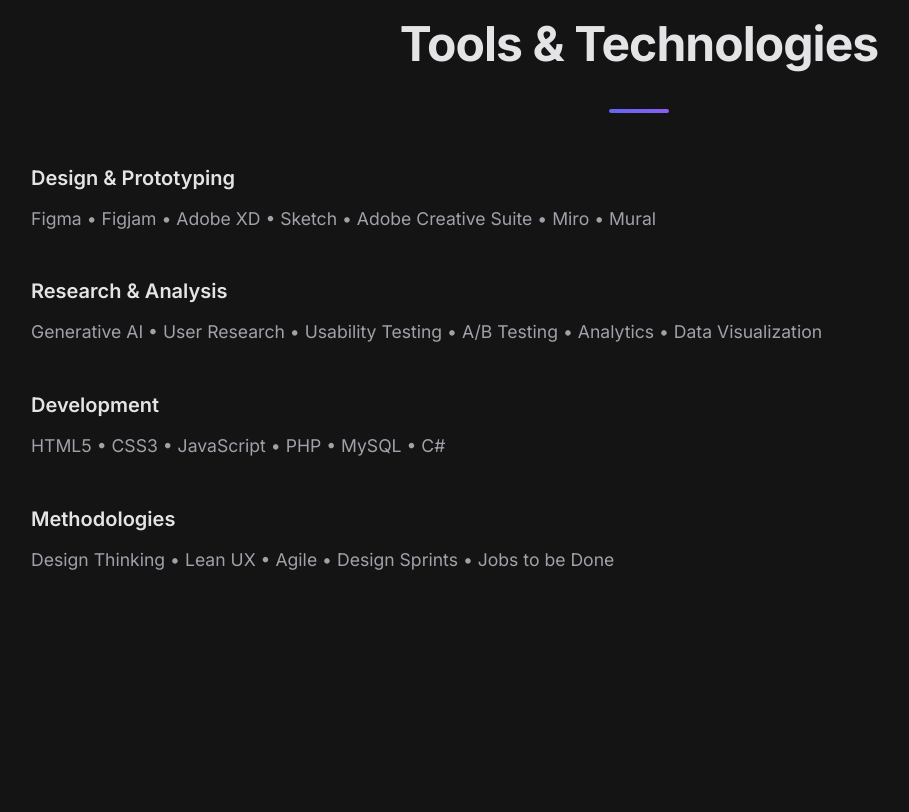
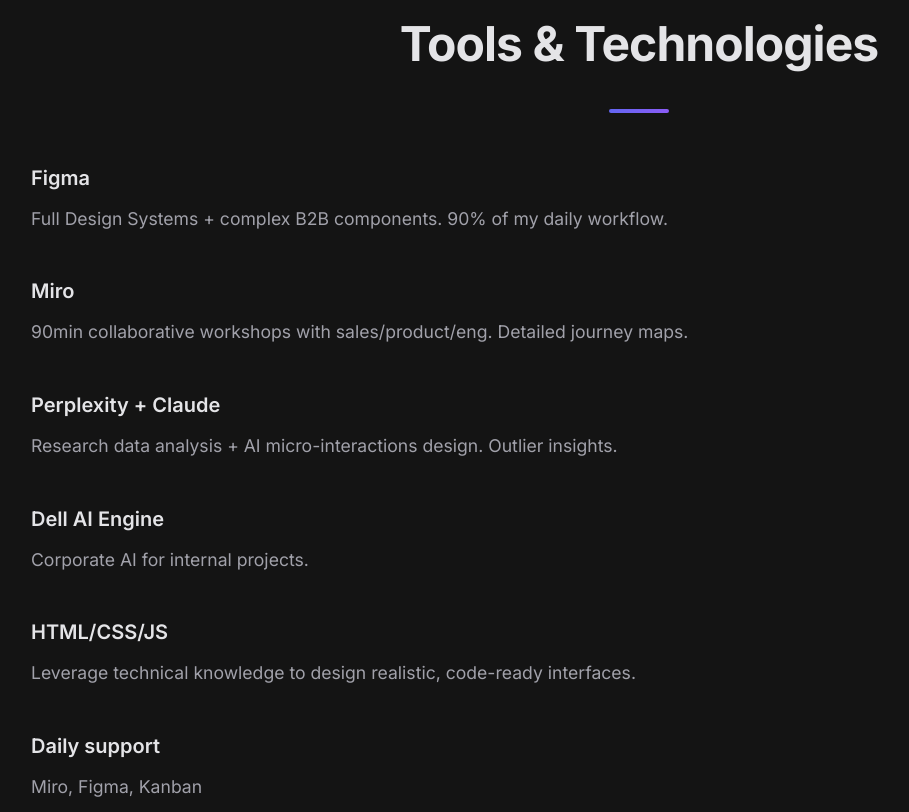
Before and after one commit to emersongoya/portfolio, a plain HTML site: page index.html in a window 1280 px wide. Shown: the part 2809-3621 px from the top of the page, without its empty margins (1-910 px from the left). Drawn offline with Linux system fonts and the light colour scheme.

Commit message:
Update tool categories and descriptions in index.html

```diff
--- a/index.html
+++ b/index.html
@@ -115,23 +115,33 @@
             <h2>Tools & Technologies</h2>
 
             <div class="tool-category">
-                <h3 class="company-highlight">Design & Prototyping</h3>
-                <p>Figma • Figjam • Adobe XD • Sketch • Adobe Creative Suite • Miro • Mural</p>
+                <h3 class="company-highlight">Figma</h3>
+                <p>Full Design Systems + complex B2B components. 90% of my daily workflow.</p>
             </div>
 
             <div class="tool-category">
-                <h3>Research & Analysis</h3>
-                <p>Generative AI • User Research • Usability Testing • A/B Testing • Analytics • Data Visualization</p>
+                <h3>Miro</h3>
+                <p>90min collaborative workshops with sales/product/eng. Detailed journey maps.</p>
             </div>
 
             <div class="tool-category">
-                <h3>Development</h3>
-                <p>HTML5 • CSS3 • JavaScript • PHP • MySQL • C#</p>
+                <h3>Perplexity + Claude</h3>
+                <p>Research data analysis + AI micro-interactions design. Outlier insights.</p>
             </div>
 
             <div class="tool-category">
-                <h3>Methodologies</h3>
-                <p>Design Thinking • Lean UX • Agile • Design Sprints • Jobs to be Done</p>
+                <h3>Dell AI Engine</h3>
+                <p>Corporate AI for internal projects.</p>
+            </div>
+
+            <div class="tool-category">
+                <h3>HTML/CSS/JS</h3>
+                <p>Leverage technical knowledge to design realistic, code-ready interfaces.</p>
+            </div>
+
+            <div class="tool-category">
+                <h3>Daily support</h3>
+                <p>Miro, Figma, Kanban</p>
             </div>
         </div>
     </section>
```
